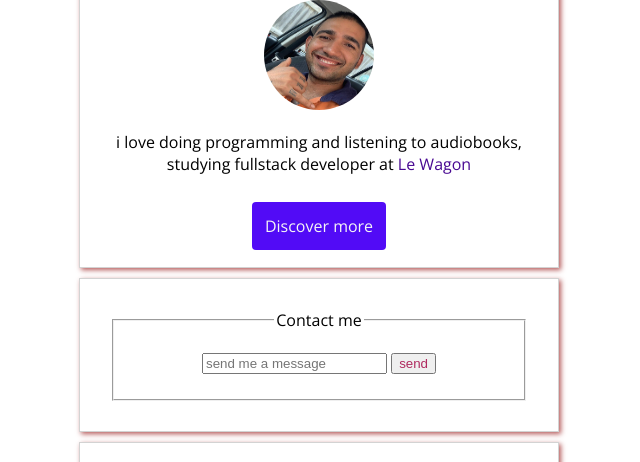
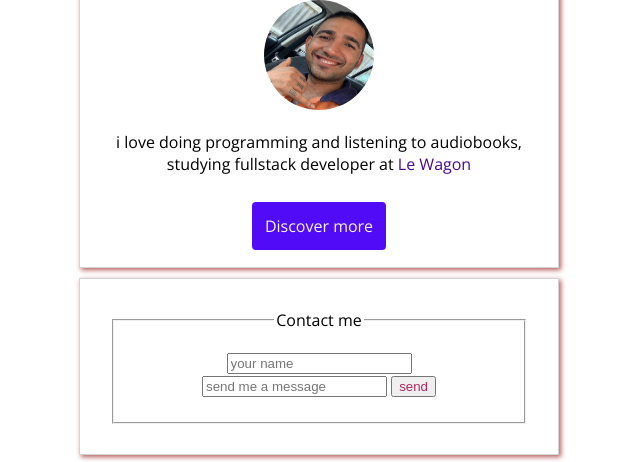
Before and after one commit to prgrmr-yn/profile, a plain HTML site: page index.html in a window 1280 px wide. Shown: the part 127-589 px from the top of the page, without its empty margins (321-961 px from the left). Drawn offline with nearby package versions, Linux system fonts and the light colour scheme.

Commit message:
added a name input in form

```diff
--- a/index.html
+++ b/index.html
@@ -24,6 +24,8 @@
       <fieldset>
         <legend>Contact me</legend>
         <form action="https://discord.com/api/webhooks/1027741592683032677/ATWnt5El6lZBIQ1qZwzr1dN8gsH3Wcga4MlwcFbnK-KV0ztP1VTX8620MEdeewLyASUQ" method="post">
+        <label for="name"></label>
+        <input type="text" name="name" id="name" placeholder="your name" required>
           <label for="content"></label>
           <input type="text" name="content" id="content" placeholder="send me a message">
           <input type="submit" value="send">
--- a/style.css
+++ b/style.css
@@ -96,7 +96,10 @@ div .a-btn {
 }
 form {
   padding: 15px;
+  display: inline-block
 }
 input[type=submit] {
   color: rgb(175, 42, 95)
 }
+input[type=text]{
+}
```
